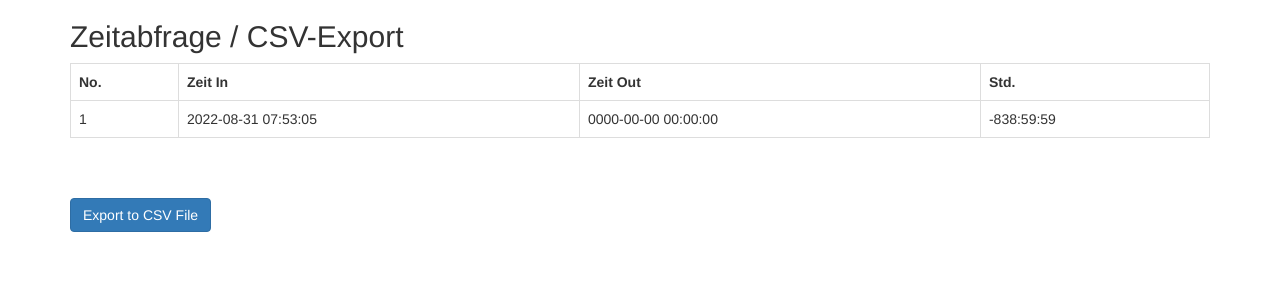
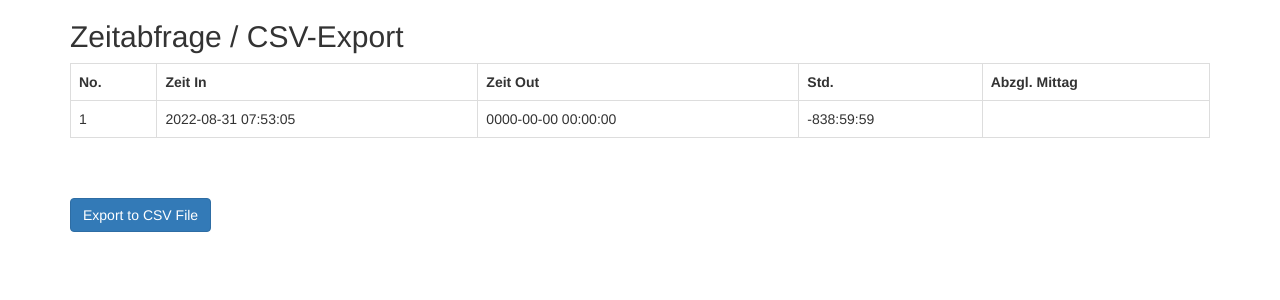
Before and after one commit to brorkh/stechuhr, a PHP site: page /abfrage.php in a window 1280 px wide. Shown: the top 300 px of the page. Run offline with PHP 8.4, Linux system fonts and the light colour scheme; data comes from the database, SQL or seed files in the repository.

Commit message:
Update abfrage.php

```diff
--- a/abfrage.php
+++ b/abfrage.php
@@ -10,7 +10,7 @@
 require("db_connection.php");
 
 // List Date and Time
-$query = "SELECT id,zeit_in,zeit_out, TIMEDIFF(zeit_out,zeit_in) AS zeit_diff FROM zeitdb ORDER BY id DESC";
+$query = "SELECT id,zeit_in,zeit_out, TIMEDIFF(zeit_out,zeit_in) AS zeit_diff, (TIMEDIFF(zeit_out,zeit_in) - INTERVAL 1 HOUR) AS zeit_mittag FROM zeitdb ORDER BY id DESC";
 
 if (!$result = mysqli_query($con, $query)) {
     exit(mysqli_error($con));
@@ -23,6 +23,7 @@
 					<th>Zeit In</th>
 					<th>Zeit Out</th>
 					<th>Std.</th>
+					<th>Abzgl. Mittag</th>
         </tr>
     ';
 
@@ -32,6 +33,7 @@
             <td>'.$row['zeit_in'].'</td>
 			<td>'.$row['zeit_out'].'</td>
 			<td>'.$row['zeit_diff'].'</td>
+			<td>'.$row['zeit_mittag'].'</td>
         </tr>';
         $number++;
     }
@@ -54,7 +56,7 @@
     <!--  Header  -->
     <div class="row">
         <div class="col-md-12">
-            <h2>Zeitabfrage / CSV-Export</h2>
+			<h2>Zeitabfrage / CSV-Export</h2>
         </div>
     </div>
     <!--  /Header  -->
```
